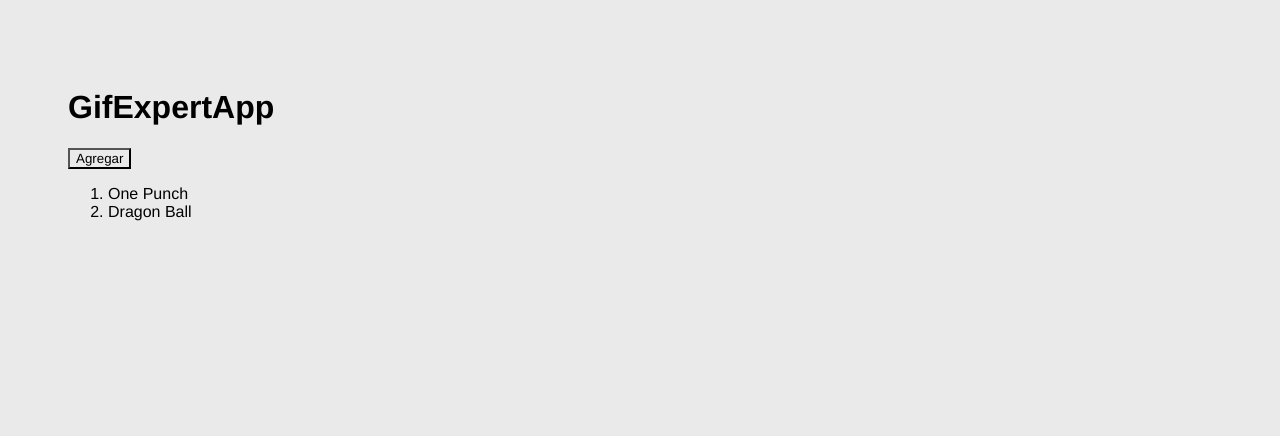
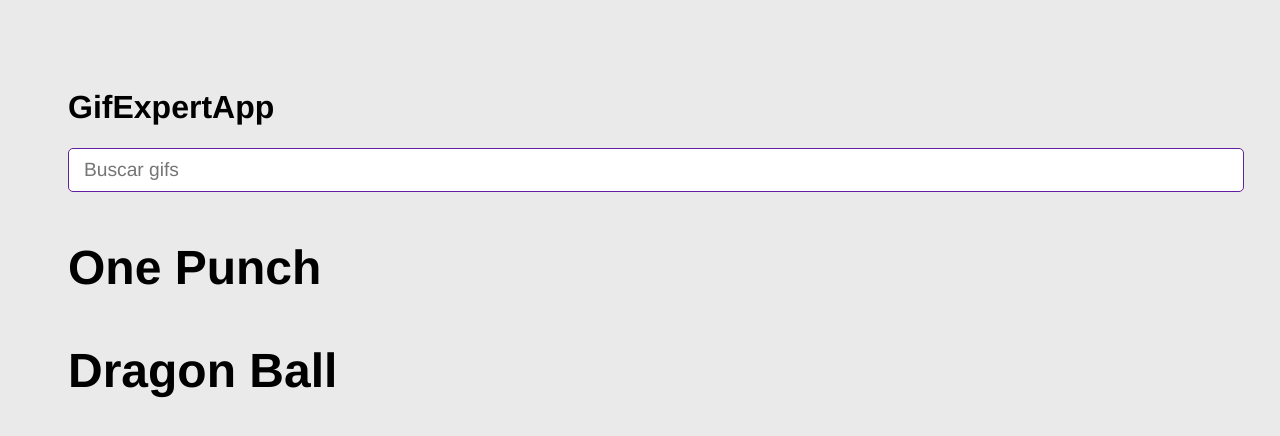
Before and after one commit to Juan17Informatico/04-gif-expert-app, a React (Vite) app: page / in a window 1280 px wide. Shown: the top 436 px of the page. Built offline with nearby package versions, Linux system fonts and the light colour scheme.

Commit message:
Se realizo la creacion del componente para agregar una nueva categoria y se inicio el componente 'GifGrid' para mandar a traer los gifs con los que se van a trabajar

```diff
--- a/src/GifExpertApp.jsx
+++ b/src/GifExpertApp.jsx
@@ -1,29 +1,31 @@
 import { useState } from "react";
+import { AddCategory } from "./components/AddCategory";
+import { GifGrid } from "./components/GifGrid";
 
 export const GifExpertApp = () => {
     const [categories, setCategories] = useState(["One Punch", "Dragon Ball"]);
 
-    const onAddCategory = () => {
+    const onAddCategory = (newCategory) => {
+        if (categories.includes(newCategory)) return;
 
         //Categories
-        // console.log('Valorant');
-        setCategories( [ 'Valorant' ,...categories ] );
+        setCategories([newCategory, ...categories]);
         // setCategories( cat => [...cat, 'Valorant']);
-    }
+    };
 
-    console.log(categories);
     return (
         <>
             {/* Titulo */}
             <h1>GifExpertApp</h1>
-            {/* Listado de Gif */}
-            <button onClick={onAddCategory}>Agregar</button>
-            <ol>
-                {categories.map((category) => {
-                  return <li key={ category }>{category}</li>
-                })}
-            </ol>
-            {/* Gif Item */}
+
+            {/* input */}
+            <AddCategory onNewCategory={(value) => onAddCategory(value)} />
+
+            {
+                categories.map((category) => (
+                <GifGrid key={category} category={category} />
+                ))
+            }
         </>
     );
 };
--- /dev/null
+++ b/src/components/AddCategory.jsx
@@ -0,0 +1,30 @@
+import { useState } from "react";
+
+export const AddCategory = ({ onNewCategory }) => {
+    const [inputValue, setInputValue] = useState("");
+
+    const onInputChange = ({ target }) => {
+        setInputValue(target.value);
+    };
+
+    const onSubmit = (event) => {
+        event.preventDefault();
+
+        if (inputValue.trim().length <= 1) return;
+
+        // setCategories((categores) => [ inputValue ,...categories ]);
+        onNewCategory(inputValue.trim());
+        setInputValue("");
+    };
+
+    return (
+        <form onSubmit={(event) => onSubmit(event)}>
+            <input
+                type="text"
+                placeholder="Buscar gifs"
+                value={inputValue}
+                onChange={onInputChange}
+            />
+        </form>
+    );
+};
--- /dev/null
+++ b/src/components/GifGrid.jsx
@@ -0,0 +1,9 @@
+export const GifGrid = ({ category }) => {
+
+    return (
+        <>
+            <h3>{category}</h3>
+
+        </>
+    );
+};
```
